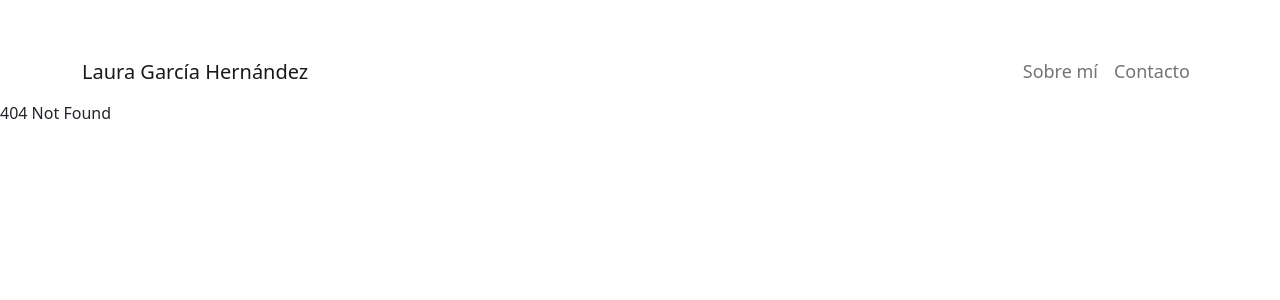
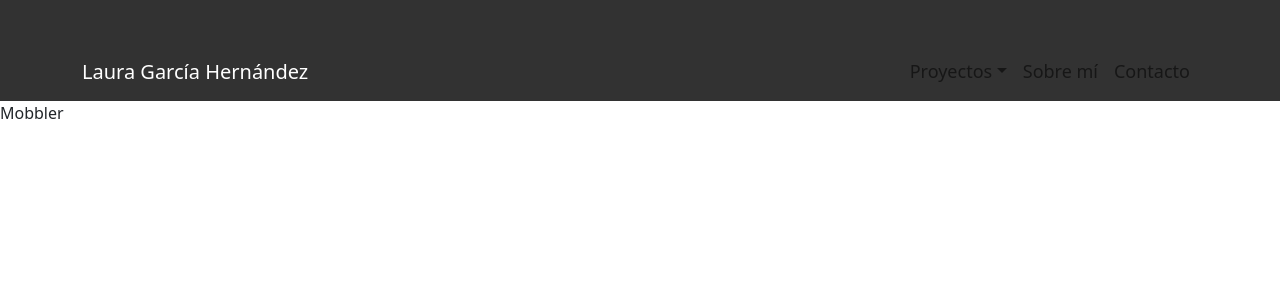
Before and after one commit to lauragh/portfolio, a React (Create React App) app: page /portfolio/projects/mobbler in a window 1280 px wide. Before the commit this address had no page. Shown: the top 300 px of the page. Built offline with nearby package versions, Linux system fonts and the light colour scheme.

Commit message:
dark/light mode in progress

```diff
--- /dev/null
+++ b/src/components/App.css
@@ -0,0 +1,11 @@
+#dark {
+    background-color: #323232;
+}
+
+#light {
+    background-color: white;
+}
+
+.colorText {
+    color: white !important;
+}
--- a/src/components/App.js
+++ b/src/components/App.js
@@ -1,23 +1,35 @@
-import React from 'react';
+import {React, createContext, useState} from 'react';
 import NavBar from '../shared/components/NavBar';
 import About from './About';
 import Contact from './Contact';
+import Mobbler from './Mobbler';
 import NotFoundPage from './NotFoundPage';
-
+import './App.css';
 import {BrowserRouter, Routes, Route} from "react-router-dom";
 
+export const ThemeContext = createContext(null);
+
 function App() {
+    const [theme, setTheme] = useState("dark");
+
+    const toggleTheme = () => {
+        setTheme((currentTheme) => (currentTheme === "light" ? "dark" : "light"));
+    };
+
     return (
+        <ThemeContext.Provider value={{theme, toggleTheme}}>
             <BrowserRouter>
-        <NavBar/>
+                    <NavBar id={theme} />
                     <Routes>
                         <Route path="/portfolio" />
+                        <Route path="/portfolio/projects/mobbler"  element={<Mobbler/>}/>
                         <Route path="/portfolio/about"  element={<About/>}/>
                         <Route path="/portfolio/contact"  element={<Contact/>}/>
                         <Route path="*"  element={<NotFoundPage/>}/>
-
                     </Routes>
             </BrowserRouter>
+        </ThemeContext.Provider>
+
     );
   }
 
--- /dev/null
+++ b/src/components/Mobbler.js
@@ -0,0 +1,5 @@
+export default function Mobbler() {
+    return (
+        <p>Mobbler</p>
+    )
+}
--- a/src/shared/components/NavBar.js
+++ b/src/shared/components/NavBar.js
@@ -1,30 +1,27 @@
 import React from 'react';
-import {Container, Nav, Navbar} from 'react-bootstrap';
+import {Container, Nav, Navbar, NavDropdown} from 'react-bootstrap';
 import 'bootstrap/dist/css/bootstrap.css';
 import './NavBar.css';
 import {Link} from "react-router-dom";
 
-export default function NavBar() {
+export default function NavBar(props) {
+    const theme = props.id;
+
     return (
-        <Navbar style={{paddingTop: '50px'}} expand="lg">
+        <Navbar id={props.id} style={{paddingTop: '50px'}} expand="lg">
             <Container>
-        <Navbar.Brand href="/">Laura García Hernández</Navbar.Brand>
+            <Navbar.Brand className="colorText" href="/portfolio">Laura García Hernández</Navbar.Brand>
             <Navbar.Toggle aria-controls="basic-navbar-nav" />
             <Navbar.Collapse id="basic-navbar-nav">
                 <Nav className="me-auto">
+                {/* <NavDropdown style={theme==="light"?{color: 'white'}: {color: 'black'}} title="Proyectos" id="basic-nav-dropdown"> */}
+                <NavDropdown title="Proyectos" id="basic-nav-dropdown">
+                    <NavDropdown.Item href="/portfolio/projects/mobbler">Mobbler</NavDropdown.Item>
+                    {/* <NavDropdown.Divider /> */}
+                    <NavDropdown.Item href="#action/3.4">Rain of</NavDropdown.Item>
+                </NavDropdown>
                 <Link to="/portfolio/about" className="nav-link">Sobre mí</Link>
                 <Link to="/portfolio/contact" className="nav-link">Contacto</Link>
-            {/* <NavDropdown title="Dropdown" id="basic-nav-dropdown">
-                <NavDropdown.Item href="#action/3.1">Action</NavDropdown.Item>
-                <NavDropdown.Item href="#action/3.2">
-                Another action
-                </NavDropdown.Item>
-                <NavDropdown.Item href="#action/3.3">Something</NavDropdown.Item>
-                <NavDropdown.Divider />
-                <NavDropdown.Item href="#action/3.4">
-                Separated link
-                </NavDropdown.Item>
-            </NavDropdown> */}
                 </Nav>
             </Navbar.Collapse>
             </Container>
```
Lines whose indentation alone changed are shown as unchanged.
